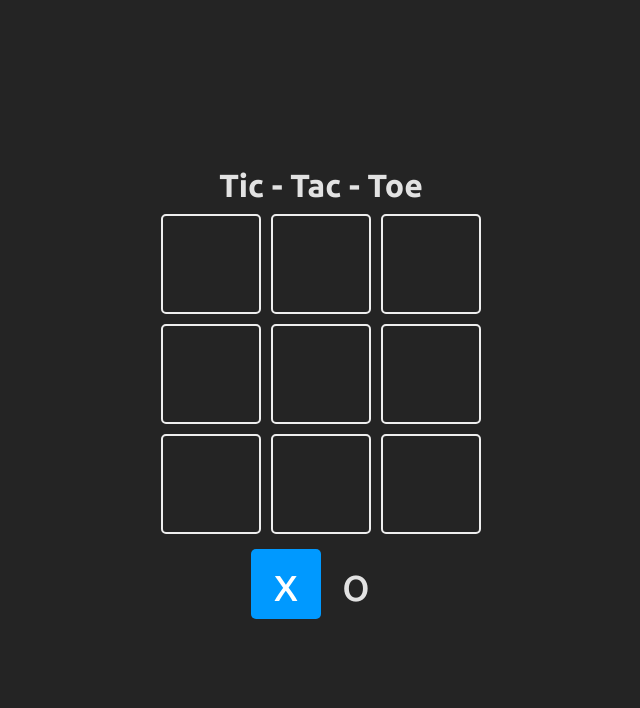
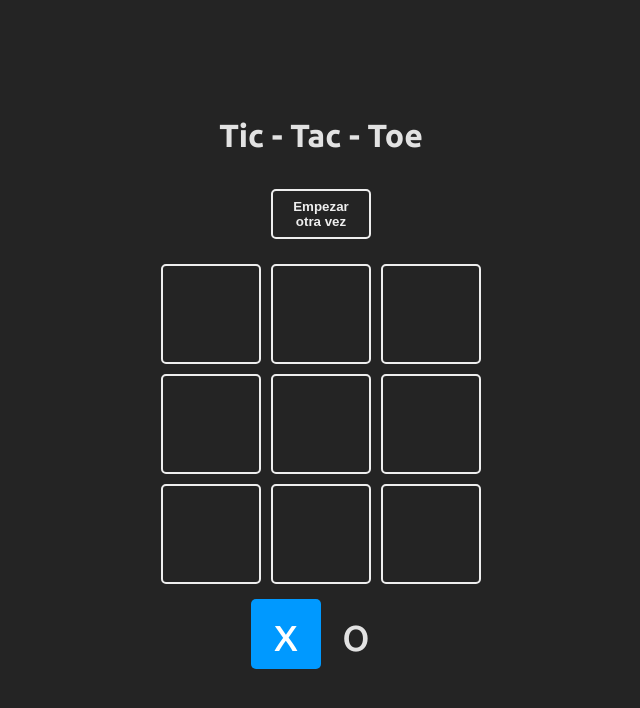
Before and after one commit to Edisonven/tic-tac-toe, a React (Vite) app: page / in a window 1280 px wide. Shown: the top 708 px of the page, without its empty margins (319-959 px from the left). Built offline with nearby package versions, Linux system fonts and the light colour scheme.

Commit message:
Agregando botón de reset al inicio

```diff
--- a/src/App.css
+++ b/src/App.css
@@ -15,6 +15,11 @@
   display: grid;
   grid-template-columns: repeat(3, 1fr);
   gap: 10px;
+}
+.app__board {
+  display: flex;
+  flex-direction: column;
+  align-items: center;
 }
 .app__game__square {
   width: 100px;
--- a/src/App.jsx
+++ b/src/App.jsx
@@ -63,6 +63,7 @@ function App() {
     <div className="app__container">
       <main className="app__board">
         <h1 className="app__title">Tic - Tac - Toe</h1>
+        <button onClick={resetGame}>Empezar otra vez</button>
         <section className="app__game">
           {board.map((board, index) => {
             return (
```
